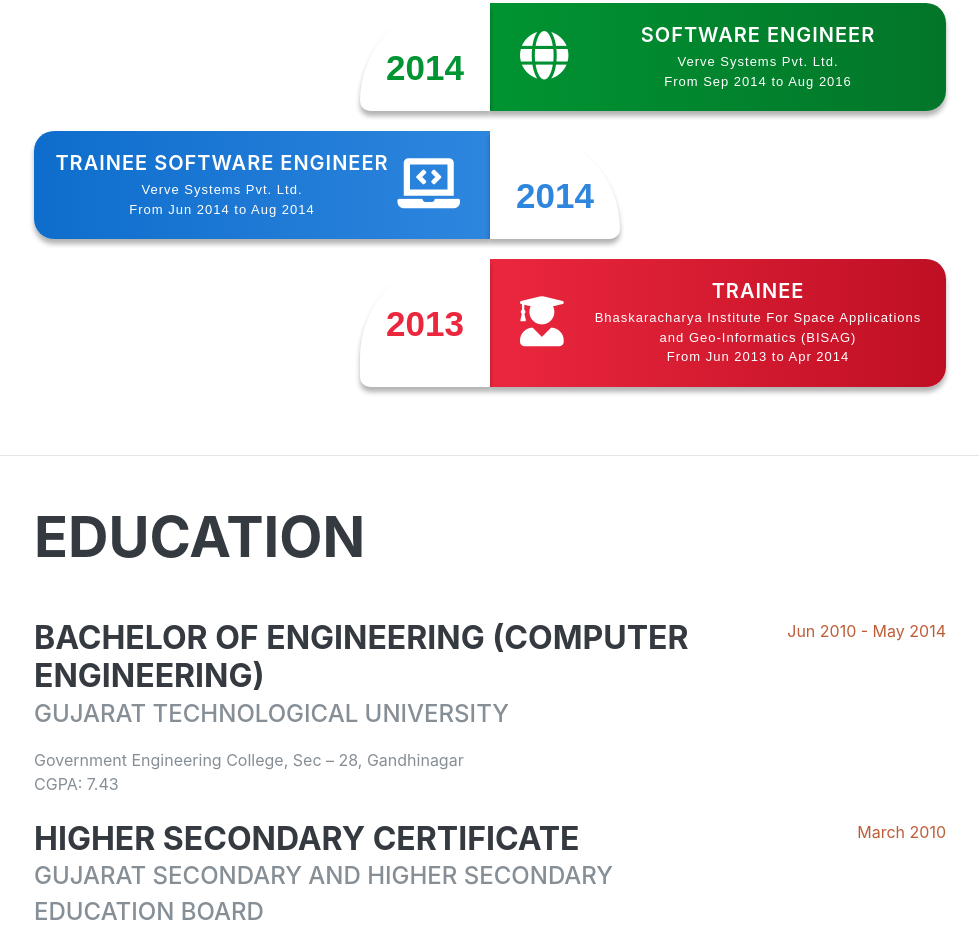
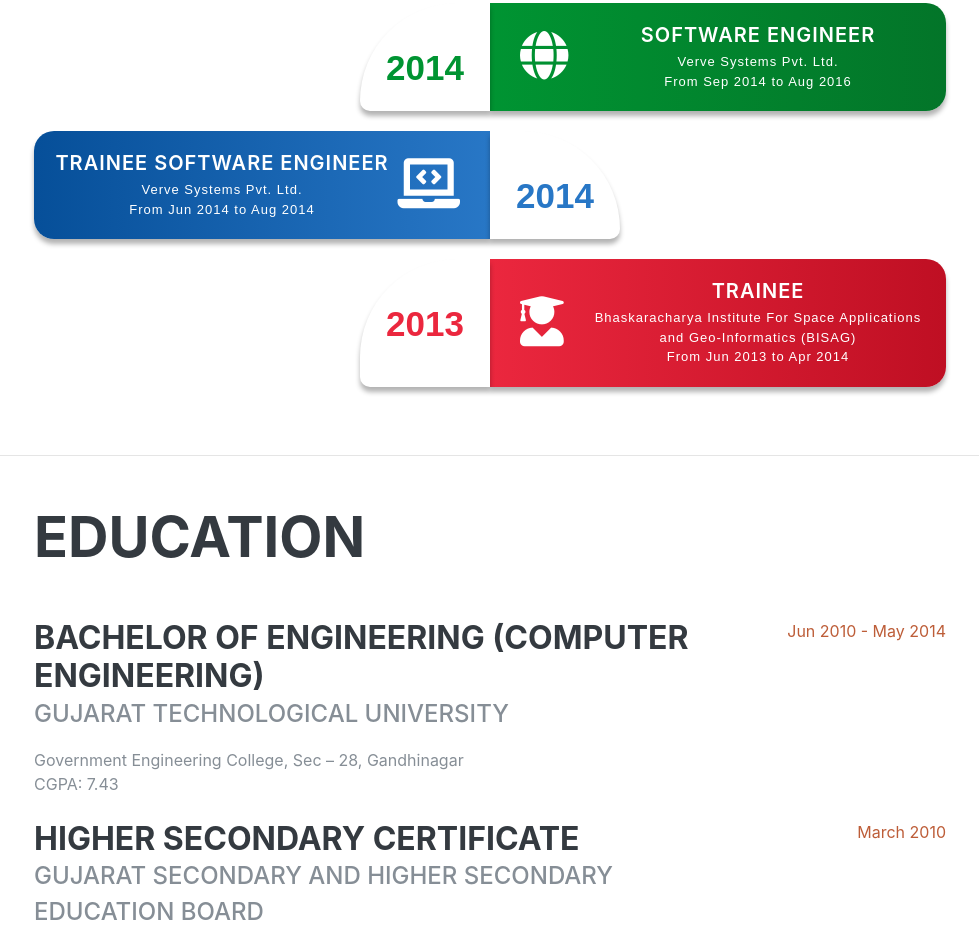
Before and after one commit to ishitamehta10/ishitamehta10.github.io, a plain HTML site: page index.html in a window 1280 px wide. Shown: the part 2018-2949 px from the top of the page, without its empty margins (286-1265 px from the left). Drawn offline with Linux system fonts and the light colour scheme; a web font is replaced by a local one.

Commit message:
minor changes

```diff
--- a/css/site.css
+++ b/css/site.css
@@ -114,11 +114,13 @@
     }
 
     .main-timeline .timeline:nth-child(4n+4) .timeline-content {
-        background: linear-gradient(to right,#0e6dcc,#2e86de);
+        /*background: linear-gradient(to right,#0e6dcc,#2e86de);*/
+        background: linear-gradient(to right,#064f99,#2877c6)
     }
 
     .main-timeline .timeline:nth-child(4n+4) .timeline-year {
-        color: #2e86de;
+        /*color: #2e86de;*/
+        color: #2877c6;
     }
 
 @media screen and (max-width:767px) {
@@ -175,7 +177,6 @@
     box-shadow: none;
     margin-bottom: 30px;
     overflow: visible;
-
 }
 
     .progress .progress-bar {
@@ -185,37 +186,6 @@
         animation: animate-positive 2s;
         background: #ca7d60;
     }
-
-        /*.progress .progress-bar:after {
-            content: "";
-            width: 20px;
-            height: 20px;
-            border: 4px solid #fff;
-            position: absolute;
-            top: -8px;
-            right: 4px;
-            transform: rotate(45deg);
-        }*/
-
-    /*.progress.pink .progress-bar:after {
-        background: #f72754;
-        outline: 2px solid #f72754;
-    }
-
-    .progress.yellow .progress-bar:after {
-        background: #ffae03;
-        outline: 2px solid #ffae03;
-    }
-
-    .progress.blue .progress-bar:after {
-        background: #2272ff;
-        outline: 2px solid #2272ff;
-    }
-
-    .progress.green .progress-bar:after {
-        background: #00be69;
-        outline: 2px solid #00be69;
-    }*/
 
 @-webkit-keyframes animate-positive {
     0% {
```
Also changed, not shown: README.md (deleted), img/profile-1.jpg (added), img/profile.jpg, 1 other file.
